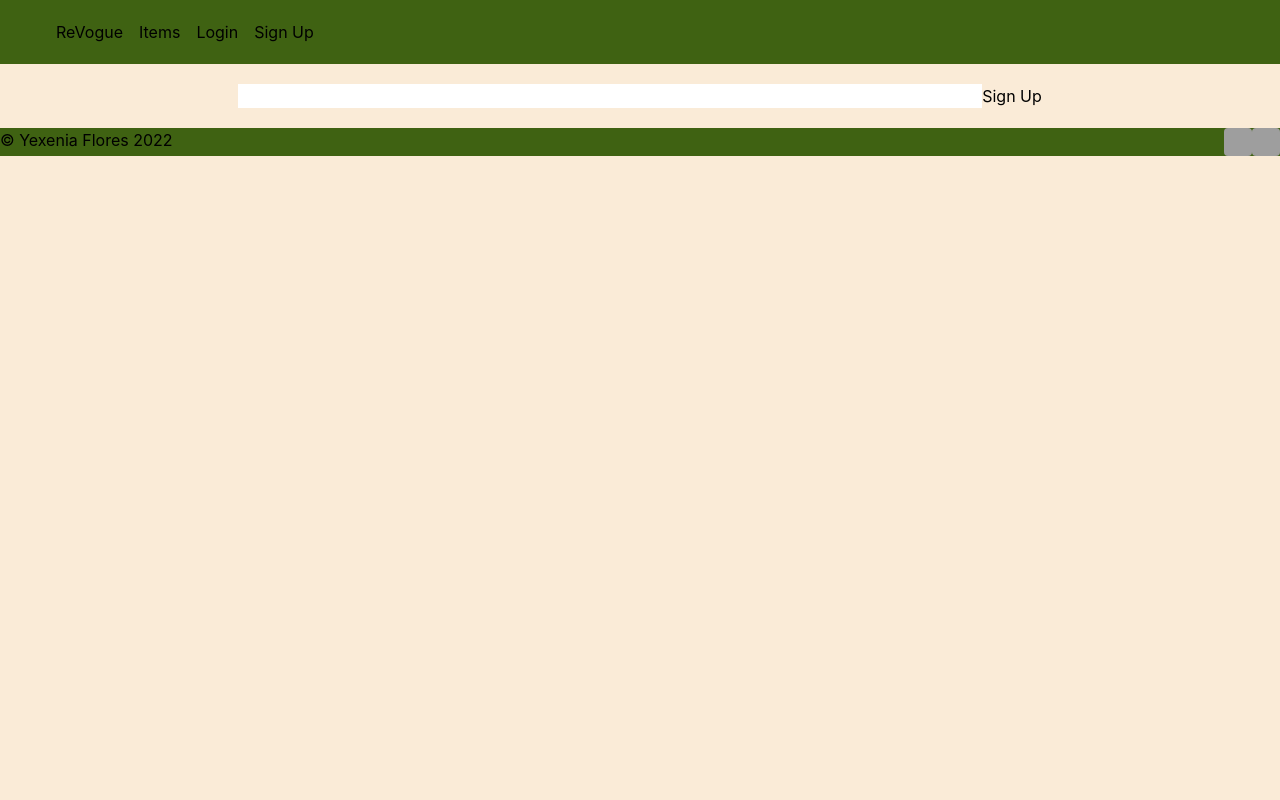
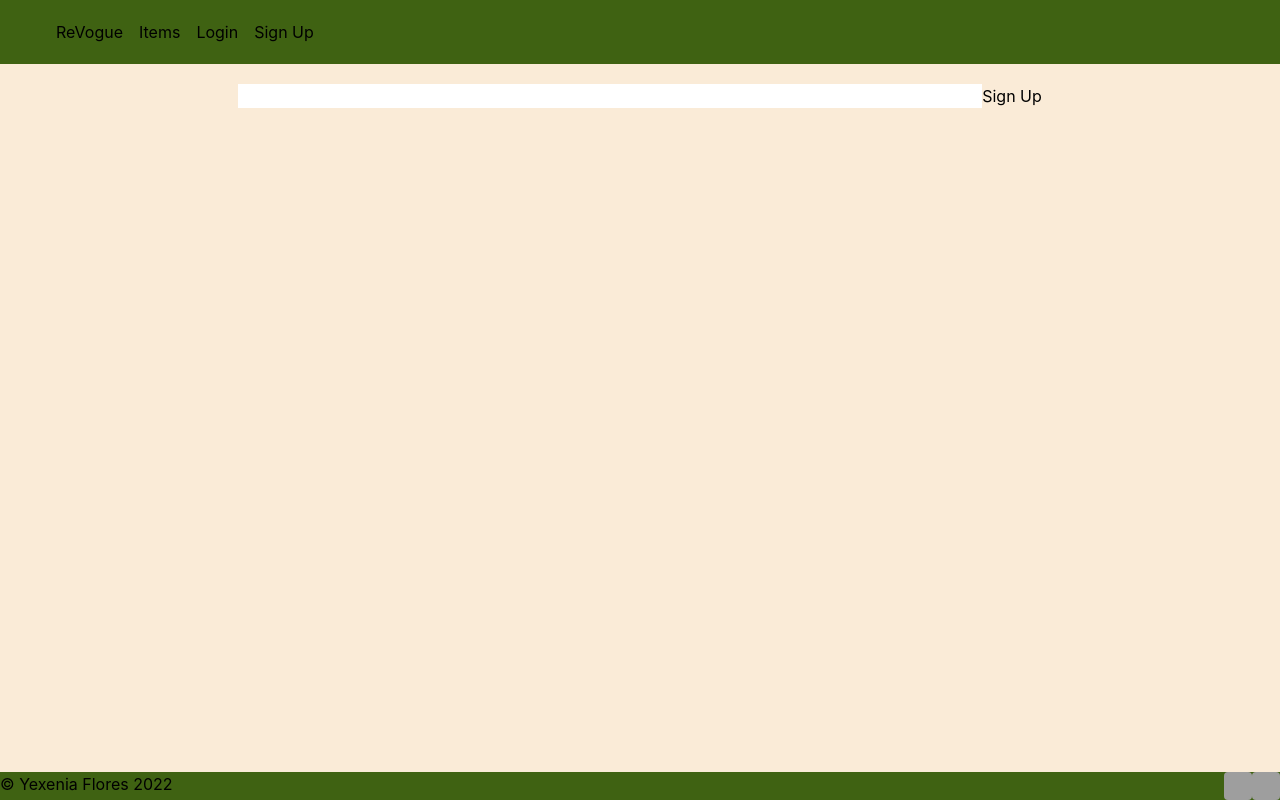
Before and after one commit to yexeniaf/ReVogue, a React (Create React App) app in the folder client/: page /signup in a window 1280 px wide. Built offline with nearby package versions, Linux system fonts and the light colour scheme; grey boxes are pictures that could not be loaded.

Commit message:
footer fixed

```diff
--- a/client/src/components/Footer.jsx
+++ b/client/src/components/Footer.jsx
@@ -2,7 +2,7 @@ import React from 'react'
 
 export default function Footer() {
   return (
-    <footer className="inset-x-0 bottom-0 w-full bg-lime-800">
+    <footer className="fixed inset-x-0 bottom-0 w-full mt-24 bg-lime-800">
         <div className='footer-content'>
         <div>
             &copy; Yexenia Flores 2022
--- a/client/src/components/Home.jsx
+++ b/client/src/components/Home.jsx
@@ -61,7 +61,7 @@ export default function Home() {
         </p>
       </div>
       <br/>
-      <div className='bg-white m-4 p-4'>
+      <div className='bg-white m-4 p-4 mb-12' >
         <div className="text-4xl tracking-tight font-extrabold text-gray-900 sm:text-5xl md:text-6xl">
           <h1 className="about-title block text-lime-800 xl:inline"> Behind the Brand</h1>
         </div>
--- a/client/src/components/Items.jsx
+++ b/client/src/components/Items.jsx
@@ -4,12 +4,12 @@ export default function Items(props) {
   return (
     <div>
       <div className="max-w-2xl mx-auto py-16 px-4 sm:py-24 sm:px-6 lg:max-w-7xl lg:px-8">
-      <div className="grid grid-cols-1 gap-y-10 sm:grid-cols-2 gap-x-6 lg:grid-cols-3 xl:grid-cols-4 xl:gap-x-8">
+      <div className="items-center grid grid-cols-1 gap-y-10 sm:grid-cols-2 gap-x-6 lg:grid-cols-3 xl:grid-cols-4 xl:gap-x-8">
        {
         props.items.map (item => (
           <Link key={item.id} to={`/items/${item.id}`} className="group">
-            <div className="w-full aspect-w-1 aspect-h-1 bg-gray-200 rounded-lg overflow-hidden xl:aspect-w-7 xl:aspect-h-8">
-            <img src={item.image_url}  alt= "item" className="w-full  object-center object-cover group-hover:opacity-75"/>
+            <div className=" w-full aspect-w-1 aspect-h-1 bg-gray-200 rounded-lg overflow-hidden xl:aspect-w-7 xl:aspect-h-8">
+            <img src={item.image_url}  alt= "item" className=" w-full object-center object-cover group-hover:opacity-75"/>
             </div>
             <h4  className="mt-4 text-sm text-gray-700">{item.title}</h4>
           </Link>
--- a/client/src/components/Navbar.jsx
+++ b/client/src/components/Navbar.jsx
@@ -34,7 +34,7 @@ export default function Navbar(props) {
                     {props.currentUser ?
                       <>
 
-
+                        <Link to="/items/create">New Item</Link>
                         <h3>Welcome, {props.currentUser.username}!</h3>
                         <button onClick={props.logout}>Log Out</button>
 
```
